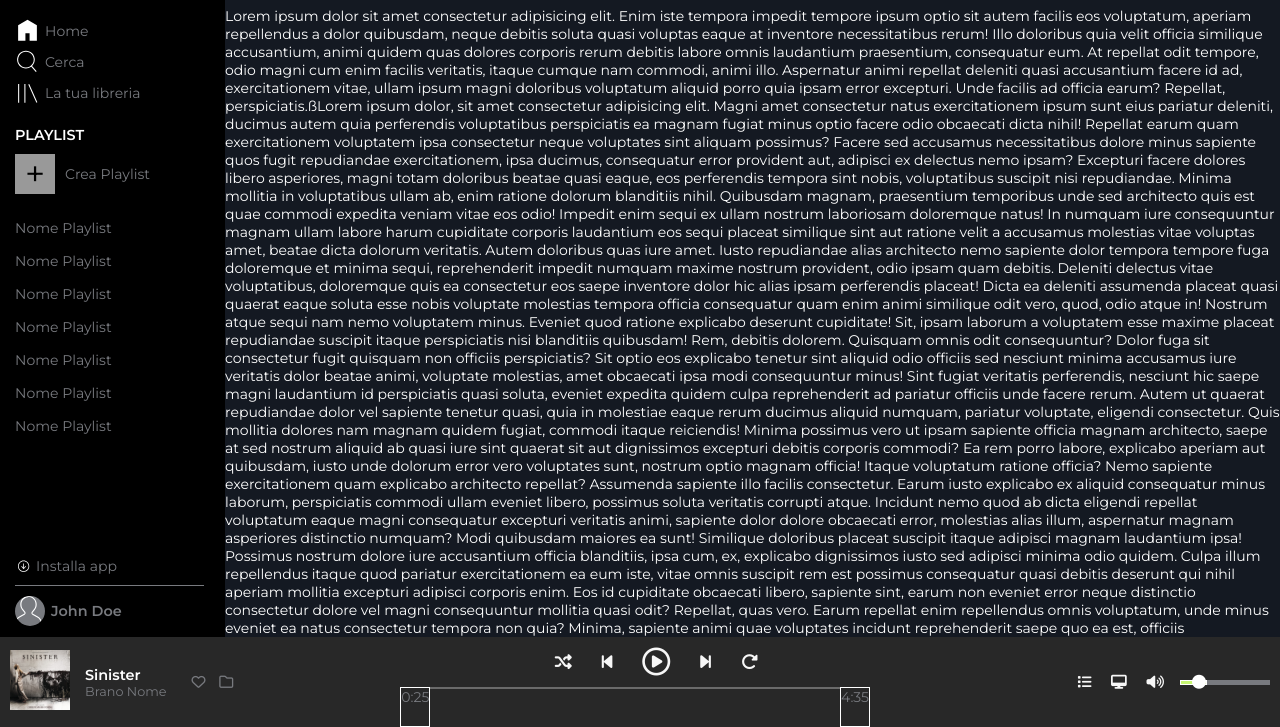
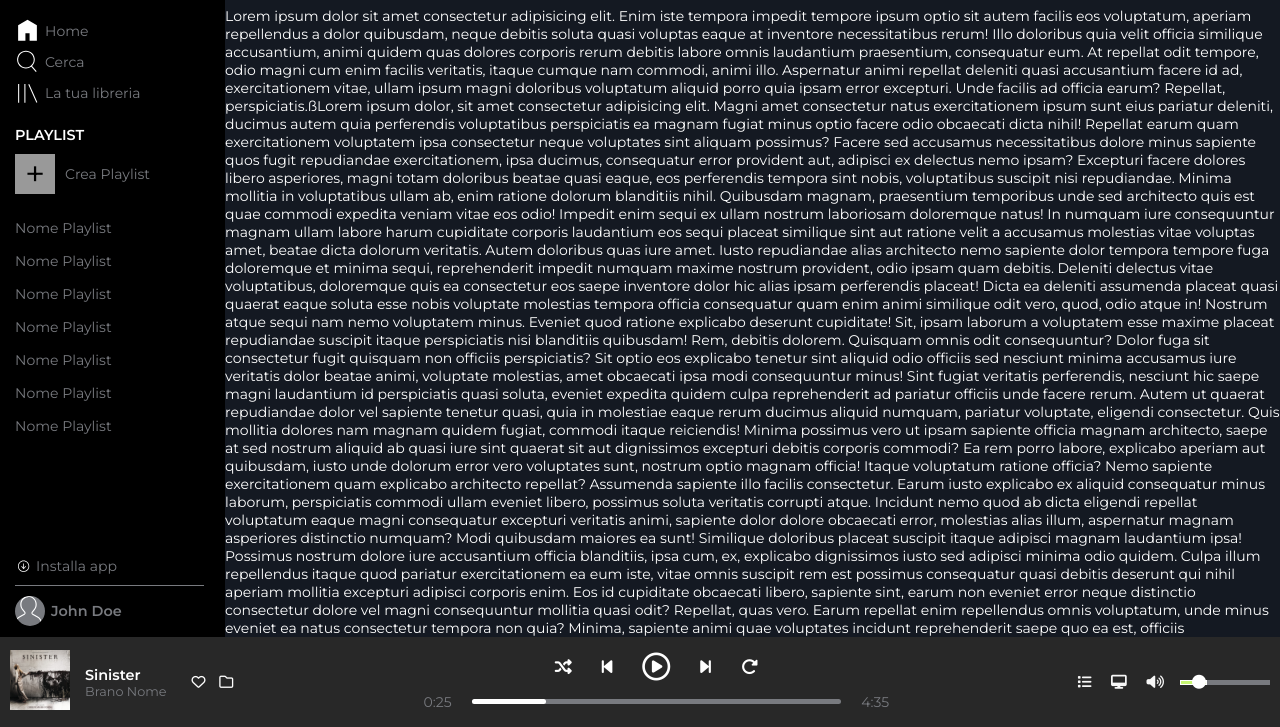
Before and after one commit to GiacWebDev/html-css-spotifyweb, a plain HTML site: page index.html in a window 1280 px wide. Shown: the part 73-800 px from the top of the page. Drawn offline with Linux system fonts and the light colour scheme.

Commit message:
[ADD] all footer

```diff
--- a/css/style.css
+++ b/css/style.css
@@ -371,6 +371,7 @@ main .maxi-container .column-right {
   display: flex;
   justify-content: center;
   align-items: center;
+  padding-top: 10px;
   height: 55%;
   width: 100%;
 }
@@ -391,18 +392,43 @@ main .maxi-container .column-right {
 
 .player .player-center .time {
   display: flex;
+  justify-content: center;
+  padding-bottom: 10px;
   width: 100%;
   height: 45%;
 }
 
+.player .player-center .time .time-min,
+.player .player-center .time .time-max {
+  display: flex;
+  align-items: center;
+}
+
 .player .player-center .time .time-bar {
+  display: flex;
+  align-items: center;
+  padding: 0 20px;
   width: 80%;
 }
 
 .player .player-center .time .time-bar .bar {
-  height: 1px;
-  border: 1px solid #6A6A6A;
+  height: 5px;
+  background-color: var(--greytext);
+  width: 100%;
+  border-radius: 50px;
 }
+
+.player .player-center .time .time-bar .bar .progress {
+  display: flex;
+  justify-content: end;
+  align-items: center;
+  width: 20%;
+  height: 100%;
+  border-radius: 50px;
+  background-color: white;
+}
+
+
 
 
 /* PLAYER RIGHT */
@@ -430,6 +456,10 @@ main .maxi-container .column-right {
   width: 30%;
   height: 100%;
   background-color: var(--greenactive);
+}
+
+.player .player-right .volume-bar .bar .progress i {
+  cursor: pointer;
 }
 
 
--- a/index.html
+++ b/index.html
@@ -144,8 +144,8 @@
             </div>
 
             <div class="icons">
-                <a href="#"><span><i class="fa-regular fa-heart" style="color: #787a7f;"></i></span></a>
-                <a href="#"><span><i class="fa-regular fa-folder" style="color: #787a7f;"></i></span></a>
+                <a href="#"><span><i class="fa-regular fa-heart" style="color: white;"></i></span></a>
+                <a href="#"><span><i class="fa-regular fa-folder" style="color: white;"></i></span></a>
             </div>
 
           </div>
@@ -155,26 +155,28 @@
 
             <div class="icons">
 
-              <i class="fa-solid fa-shuffle" style="color: #F7F7F7;"></i>
-              <i class="fa-solid fa-backward-step" style="color: #F7F7F7;"></i>
-              <i class="fa-regular fa-circle-play" style="color: #F7F7F7;"></i>
-              <i class="fa-solid fa-forward-step" style="color: #F7F7F7;"></i>
-              <i class="fa-solid fa-rotate-right" style="color: #F7F7F7;"></i>
+              <i class="fa-solid fa-shuffle" style="color: white;"></i>
+              <i class="fa-solid fa-backward-step" style="color: white;"></i>
+              <i class="fa-regular fa-circle-play" style="color: white;"></i>
+              <i class="fa-solid fa-forward-step" style="color: white;"></i>
+              <i class="fa-solid fa-rotate-right" style="color: white;"></i>
 
             </div>
 
 
             <div class="time">
 
-              <div class="time-min debug">
+              <div class="time-min">
                 <p>0:25</p>
               </div>
 
               <div class="time-bar">
-                <div class="bar"></div>
+                <div class="bar">
+                  <div class="progress"></div>
+                </div>
               </div>
 
-              <div class="time-max debug">
+              <div class="time-max">
                 <p>4:35</p>
               </div>
             </div>
```
